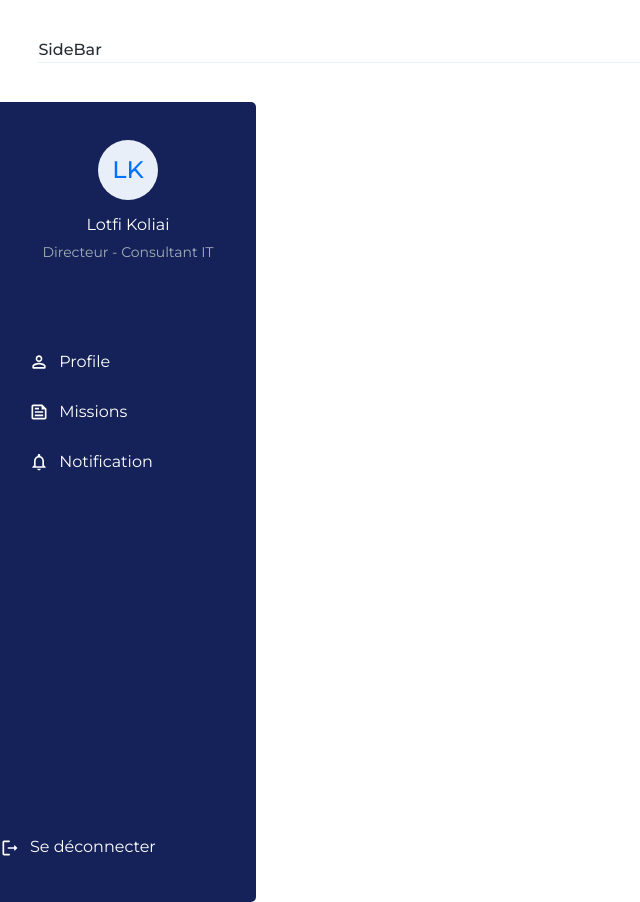
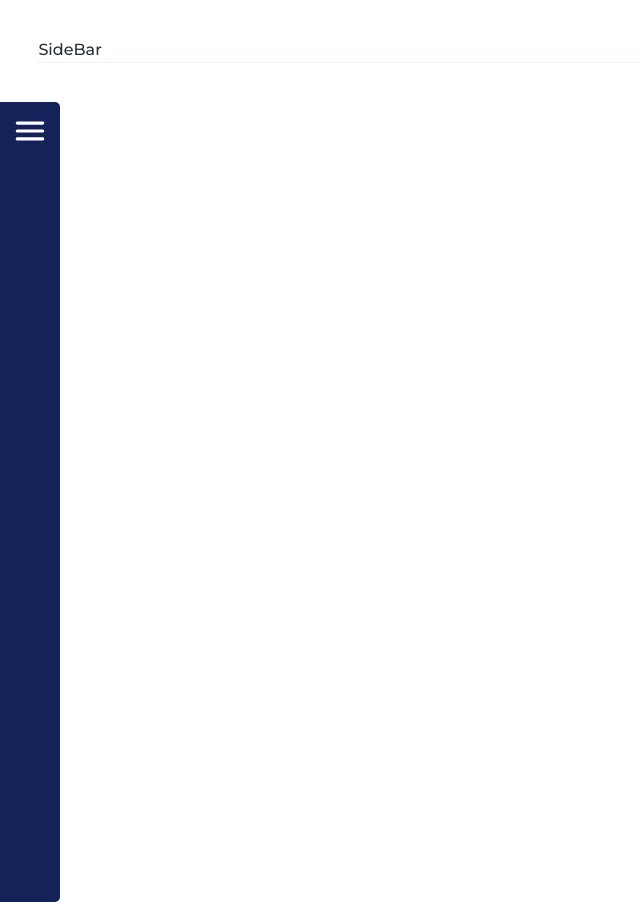
Before and after one commit to thaninamck/IT_Governance, a React (Vite) app in the folder frontend/: page /sideBar in a window 1280 px wide. Shown: the whole page, without its empty margins (0-640 px from the left). Built offline with nearby package versions, Linux system fonts and the light colour scheme.

Commit message:
Fixe sideBar

```diff
--- a/frontend/src/App.jsx
+++ b/frontend/src/App.jsx
@@ -117,7 +117,7 @@ const rowsData3 = [
           <Route path='/insertionpopup' element={<InsertionPopUp value={50} finishingURL={'#'}/>}/>
           <Route path='/popup' element={<PopUp/>}/>
           <Route path='/sep' element={<Separator/>}/>
-          <Route path='/sideBar' element={<SideBar userRole="testeur"/>}/>
+          <Route path='/sideBar' element={<SideBar userRole="admin"/>}/>
           <Route path='/searchBar' element={<SearchBar/>}/>
 
           <Route path='/header' element={<Header/>}/>
--- a/frontend/src/components/sideBar/SideBar.css
+++ b/frontend/src/components/sideBar/SideBar.css
@@ -11,12 +11,51 @@
     flex-direction: column;
     justify-content: space-between; /* Répartir les éléments sur toute la hauteur */
     transition: width 0.3s ease-in-out;
+    position: fixed;
+  top: 0;
+  left: 0;
+  overflow: hidden;
 
 
 }
+.collapsed {
+    width: 60px;
+    display: flex;
+    flex-direction: column;
+    align-items: center;
+    height: 100vh; /* Par défaut, la hauteur est basée sur la hauteur de la fenêtre */
+    transition: width 0.3s ease-in-out;
+    background-color: var(--blue-menu);
+    border-radius: 0% 5px 5px 0%;
+  }
+
+  .expanded {
+    width: 20%; /* Ajustable pour les grands écrans */
+    min-width: 220px; /* Largeur minimale */
+    max-width: 280px; /* Largeur maximale */
+    height: 100vh; /* Par défaut, la hauteur est basée sur la hauteur de la fenêtre */
+
+    background-color: var(--blue-menu);
+    border-radius: 0% 5px 5px 0%;
+    color: white;
+    display: flex;
+    flex-direction: column;
+    justify-content: space-between; /* Répartir les éléments sur toute la hauteur */
+    transition: width 0.3s ease-in-out;
+  }
+
+  .toggle_icon {
+    display: flex;
+    align-items: center;
+    justify-content:right;
+    cursor: pointer;
+    padding: 10px;
+  }
+
+
 
 /* Section information de l'utilisateur */
-.sideBar_container .user_info {
+ .user_info {
     display: flex;
     flex-direction: column;
     align-items: center;
@@ -25,7 +64,7 @@
 
 }
 
-.sideBar_container .user_info > div {
+ .user_info > div {
     width: 60px;
     height: 60px;
     background-color: var(--blue-nav);
@@ -39,7 +78,7 @@
     margin-bottom: 5%;
 }
 
-.sideBar_container .user_info > span {
+.user_info > span {
     color: var(--status-gray);
     font-weight: 400;
     font-size: 14px;
@@ -48,7 +87,7 @@
 }
 
 /* Liste des menus */
-.sideBar_container .menu_list {
+.menu_list {
     flex-grow: 1; /* Permet aux éléments de s'étendre */
     display: flex;
     flex-direction: column;
@@ -59,12 +98,12 @@
 
 }
 
-.sideBar_container .menu_items {
+ .menu_items {
     width: 85%;
 
 }
 
-.sideBar_container .menu_items .menu_item{
+ .menu_items .menu_item{
     display: flex;
     align-items: center;
     width: 100%;
@@ -80,7 +119,7 @@
 
 
 /* Élément actif */
-.sideBar_container .menu_items > .menu_item.active {
+.menu_items > .menu_item.active {
     background-color: var(--blue-hover);
 }
 
@@ -90,7 +129,7 @@
 
 }
 /* Style spécifique pour "Se déconnecter" */
-.sideBar_container .logout_item {
+.logout_item {
     margin-top: 10%; /* Positionne en bas */
     padding: 12px 0px;
     cursor: pointer;
@@ -102,7 +141,7 @@
 
 /* 📌 Responsivité */
 @media (max-width: 1024px) {
-    .sideBar_container {
+    .expanded{
         width: 25%;
         min-width: 180px;
         height: 70vh;
@@ -110,31 +149,31 @@
 }
 
 @media (max-height: 700px) {
-    .sideBar_container {
+    .expanded {
         width: 25%;
         min-width: 180px;
         height: 830px;
     }
 }
 @media (max-width: 768px) {
-    .sideBar_container {
+    .expanded {
         width: 100px;
         height: 60vh; /* Réduit la taille pour les tablettes */
     }
 
 
-    .sideBar_container .menu_items > li span {
+     .menu_items > li span {
         display: none; /* Cache le texte */
     }
 }
 
 @media (max-width: 480px) {
-    .sideBar_container {
+    .expanded {
         width: 80px; /* Encore plus compact pour les petits écrans */
         height: 50vh;
     }
 
-    .sideBar_container .user_info > h3 {
+    .user_info > h3 {
         display: none; /* Cache le nom */
     }
 }
--- a/frontend/src/components/sideBar/SideBar.jsx
+++ b/frontend/src/components/sideBar/SideBar.jsx
@@ -1,8 +1,11 @@
 import React, { useState } from 'react';
 import "./SideBar.css";
 import icons from '../../assets/Icons'; // Importation des icônes
+import ArrowBackIosNewRoundedIcon from '@mui/icons-material/ArrowBackIosNewRounded';
+import MenuRoundedIcon from '@mui/icons-material/MenuRounded';
 
 function SideBar({ userRole }) {
+  const [isExpanded, setIsExpanded] = useState(false);
   const [selectedItem, setSelectedItem] = useState(null);
 
   const menuItems = {
@@ -29,7 +32,15 @@ function SideBar({ userRole }) {
   const LogoutIcon = icons["logout"];
 
   return (
-    <div className="sideBar_container">
+    <div className={`sidebar_container ${isExpanded ? "expanded" : "collapsed"}`}>
+    {/* Bouton pour ouvrir/fermer le menu */}
+    <div className="toggle_icon" onClick={() => setIsExpanded(!isExpanded)}>
+      {isExpanded ? <ArrowBackIosNewRoundedIcon sx={{color:"white" ,width:"25px",height:"25px"}}  /> : <MenuRoundedIcon sx={{color:"white" ,width:"38px",height:"38px"}} />}
+    </div>
+
+    {/* Affichage du menu complet si ouvert */}
+    {isExpanded && (
+      <>
       <div className='user_info'>
         <div>LK</div>
         <h3>Lotfi Koliai</h3>
@@ -67,6 +78,8 @@ function SideBar({ userRole }) {
         </li>
         </ul>
       </div>
+      </>
+    )}
     </div>
   );
 }
```
